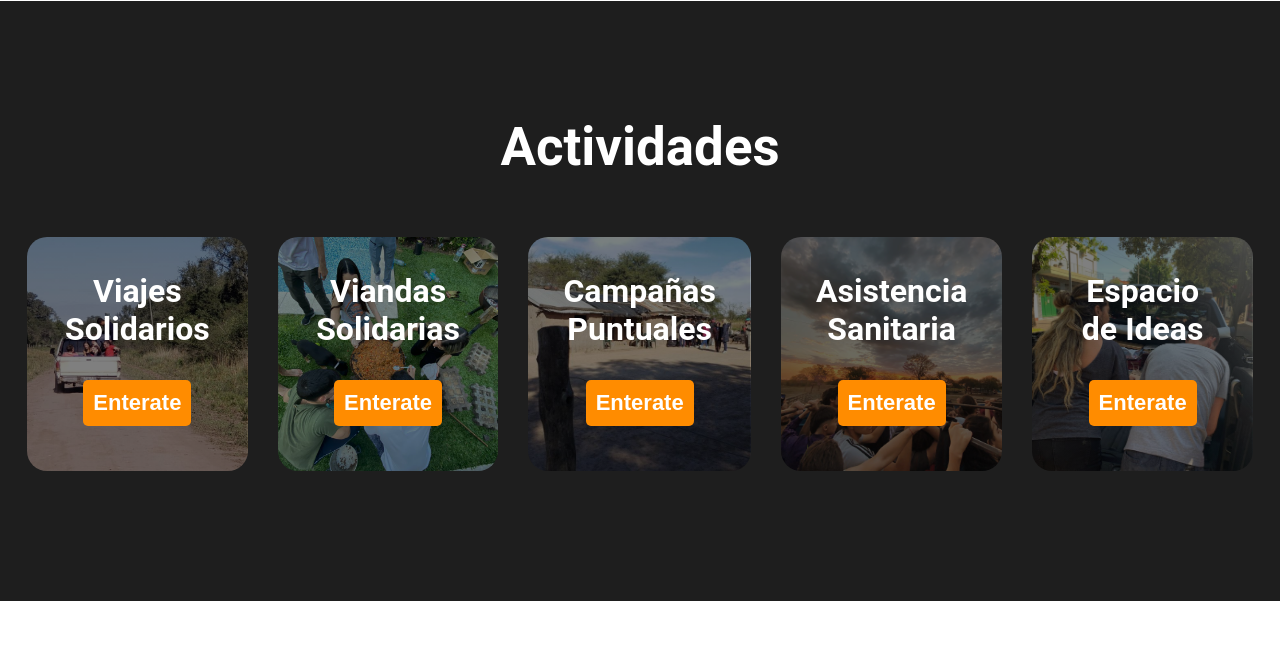
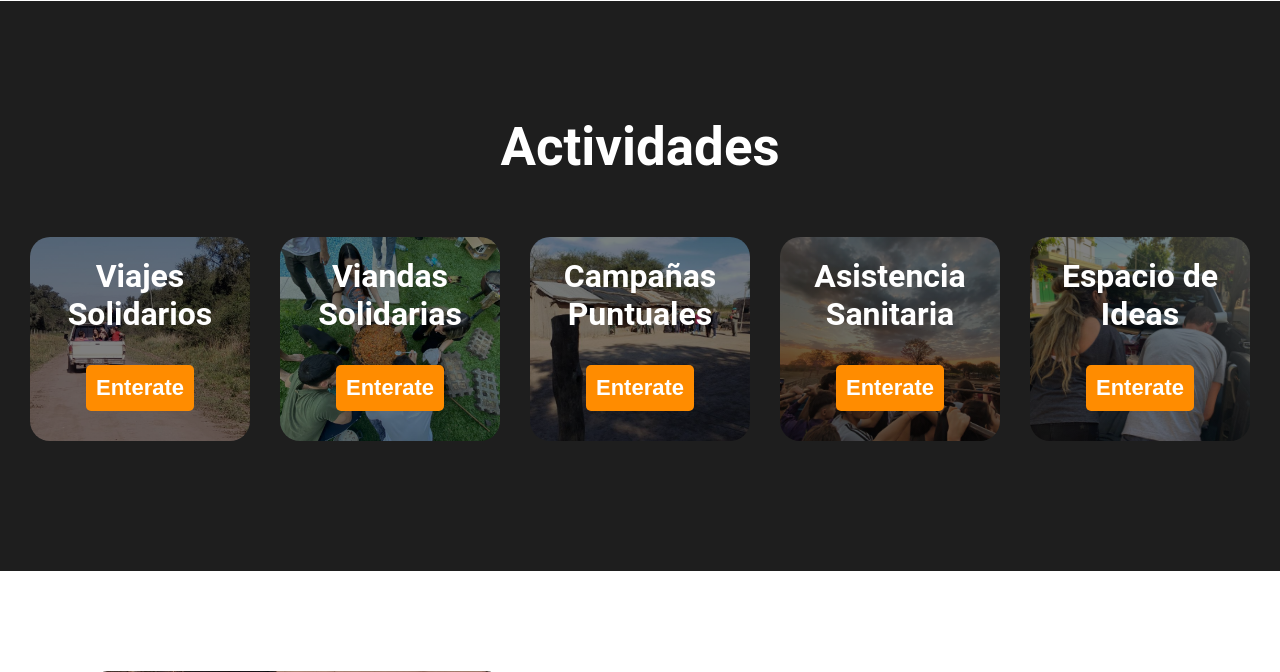
Before and after one commit to luchogabutti/mas-alla, a PHP site: page / in a window 1280 px wide. Shown: the part 1499-2171 px from the top of the page. Run offline with PHP 8.4, Linux system fonts and the light colour scheme.

Commit message:
uploading wrap

```diff
--- a/estilo.css
+++ b/estilo.css
@@ -552,6 +552,7 @@ footer .container {
     #nuestras-actividades .actividades {
         display: flex;
         justify-content: center;
+        flex-wrap: wrap;
 
     }
 
@@ -568,8 +569,8 @@ footer .container {
     #nuestras-actividades .carta {
         border-radius: 20px;
         margin: 15px;
-        padding: 35px;
-        width: 300px;
+        padding: 20px;
+        width: 220px;
     }
 
     #Donaciones .container {
```
